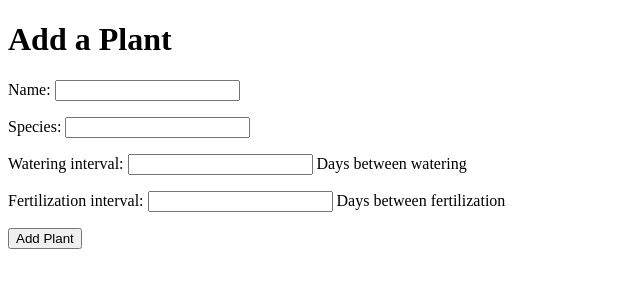
After one commit to doramagnoni/SproutList, a Django app: page /plants/new in a window 1280 px wide. The commit adds this page. Shown: the top 300 px of the page, without its empty margins (0-640 px from the left). Run offline with Django 4.2, Linux system fonts and the light colour scheme.

Commit message:
Added 'PlantForm', view for adding plants, and corresponding template

```diff
--- /dev/null
+++ b/sproutlist/plants/forms.py
@@ -0,0 +1,7 @@
+from django import forms
+from .models import Plant
+
+class PlantForm(forms.ModelForm):
+    class Meta:
+        model = Plant
+        fields = '__all__'
--- a/sproutlist/plants/models.py
+++ b/sproutlist/plants/models.py
@@ -5,7 +5,7 @@ class Plant(models.Model):
     name = models.CharField(max_length=100)
     species = models.CharField(max_length=100)
     watering_interval = models.IntegerField(help_text="Days between watering")
-    last_watered = models.DateField(auto_now_add=True)  # Auto-add on creation
+    last_watered = models.DateField(auto_now_add=True)
     fertilization_interval = models.IntegerField(help_text="Days between fertilization")
     last_fertilized = models.DateField(auto_now_add=True)
 
--- /dev/null
+++ b/sproutlist/plants/templates/plants/add_plant.html
@@ -0,0 +1,15 @@
+<!DOCTYPE html>
+<html>
+<head>
+    <title>Add a New Plant</title>
+</head>
+<body>
+    <h1>Add a Plant</h1>
+
+    <form method="post">
+        {% csrf_token %}
+        {{ form.as_p }}
+        <button type="submit">Add Plant</button>
+    </form>
+</body>
+</html>
--- a/sproutlist/plants/views.py
+++ b/sproutlist/plants/views.py
@@ -1,10 +1,22 @@
 from django.shortcuts import render
+from django.shortcuts import render, redirect
+from .models import Plant, ToDo
+from .forms import PlantForm
+
 
 # Create your views here.
-from django.shortcuts import render, redirect
-from .models import Plant, ToDo
 
 def plant_list(request):
     plants = Plant.objects.all()
     todos = ToDo.objects.filter(completed=False)
     return render(request, 'plants/plant_list.html', {'plants': plants, 'todos': todos})
+
+def add_plant(request):
+    if request.method == 'POST':
+        form = PlantForm(request.POST)
+        if form.is_valid():
+            form.save()
+            return redirect('plant_list')
+    else:
+        form = PlantForm()
+    return render(request, 'plants/add_plant.html', {'form': form})
--- a/sproutlist/sproutlist/urls.py
+++ b/sproutlist/sproutlist/urls.py
@@ -16,7 +16,11 @@ Including another URLconf
 """
 from django.contrib import admin
 from django.urls import path
+from plants import views
 
 urlpatterns = [
     path('admin/', admin.site.urls),
+    path('', views.plant_list, name='plant_list'),
+    path('plants/new', views.add_plant, name='add_plant'),
+
 ]
```
Also changed, not shown: sproutlist/plants/templates/plants/plant_list.html (+21 -0 lines), sproutlist/db.sqlite3, sproutlist/plants/migrations/0001_initial.py (added).
